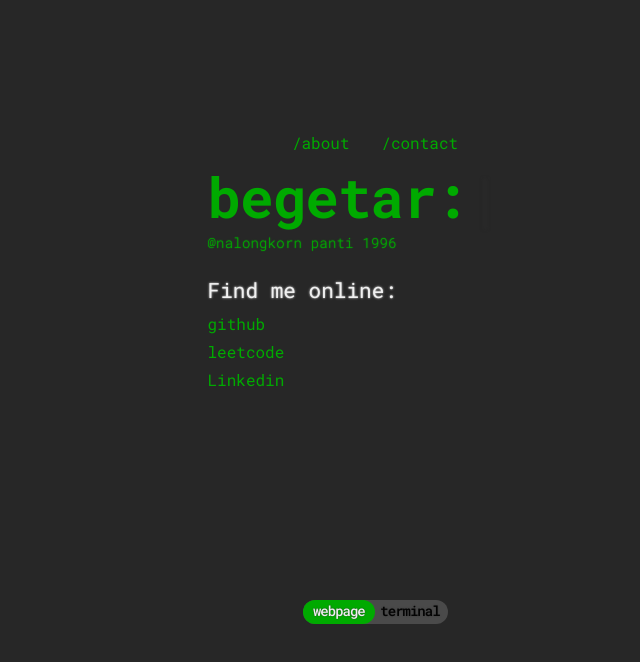
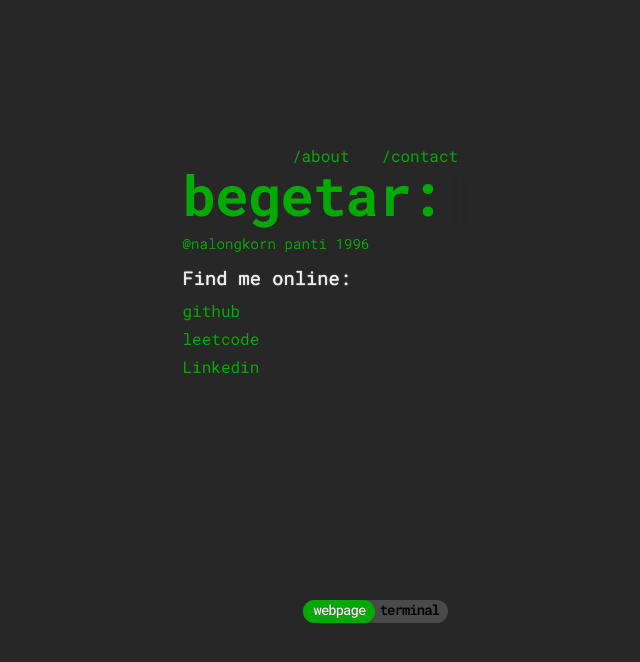
Before and after one commit to Justar96/justar96.github.io, a plain HTML site: page index.html in a window 1280 px wide. Shown: the whole page, without its empty margins (265-905 px from the left). Drawn offline with Linux system fonts and the light colour scheme.

Commit message:
Update style.css

```diff
--- a/style.css
+++ b/style.css
@@ -6,13 +6,15 @@
 
 :root {
   --text-color: #00aa00;
+  --text-color-w: #f0f0f0;
+  --text-color-b: #030303;
 }
 
 body {
-  font-family: "Roboto Mono";
+  font-family: "Roboto Mono", monospace;
   background-color: #272727;
   color: #ccc;
-  font-size: 18px;
+  font-size: 16px;
   line-height: 1;
 
 }
@@ -43,12 +45,12 @@ body {
 
 #toggle-btn-left {
   color: #f0f0f0;
-  text-shadow: 0 0 0.1em #333333;
+  text-shadow: 0 0 0.05em #333333;
 }
 
 #toggle-btn-right {
   color: #030303;
-  text-shadow: 0 0 0.1em #333333;
+  text-shadow: 0 0 0.05em #333333;
 }
 
 #btn {
@@ -64,10 +66,11 @@ body {
 }
 
 h1 {
-  font-family: "Roboto Mono";
+  font-family: "Roboto Mono", monospace;
   font-weight: bold;
   text-shadow: none;
-  margin-top: -10px;
+  margin-top: -25px;
+  margin-bottom: 10px;
   color: var(--text-color);
   font-size: 56px;
   letter-spacing: -1px;
@@ -80,7 +83,6 @@ h1 span {
 
 h1:hover span:nth-child(1) {
   margin-right: 5px;
-  letter-spacing: 0.1px;
 }
 
 h1:hover span:nth-child(2)::before {
@@ -89,7 +91,6 @@ h1:hover span:nth-child(2)::before {
 
 h1:hover span:nth-child(2) {
   margin-left: 10px;
-  letter-spacing: 0.5px;
 }
 
 h1:hover span:nth-child(2):after {
@@ -113,31 +114,37 @@ h1:hover span:nth-child(5):after {
   content: ')';
 }
 
-/* @keyframes animate{
+#h3-1stpage {
+  color: #f0f0f0;
+  margin-bottom: 5px;
+  font-family: "Roboto Mono", monospace;
+  font-weight: 400;
+  animation: animate 7s linear infinite;
+}
+@keyframes animate{
 
-  0%
+  0%,65%
   {
-    color: var(--text-color);
+    color: var(--text-color-w);
     text-shadow: none;
   }
-  35%,80%
+  25%,50%,80%
   {
-    color: var(--text-color);
-    text-shadow: 0 0 8px var(--text-color),
-    0 0 10px var(--text-color),
-    0 0 25px var(--text-color),
-    0 0 40px var(--text-color),
-    0 0 78px var(--text-color)
+    color: var(--text-color-w);
+    text-shadow: 0 0 1px var(--text-color-w),
+    0 0 1.5px var(--text-color-w),
+    0 0 2px var(--text-color-w),
+    0 0 4px var(--text-color-w);
   }
-  50%,100%
+  0%,35%
   {
-    color: var(--text-color);
+    color: var(--text-color-w);
     text-shadow: none;
   }
-} */
+}
 
 h2 {
-  font-family: "Roboto Mono";
+  font-family: "Roboto Mono", monospace;
   font-weight: 450;
   text-shadow: 0 0 0.1em #00aa00;
   color: var(--text-color);
@@ -149,26 +156,19 @@ h2 {
 }
 
 h3 {
-  font-family: "Roboto Mono";
+  font-family: "Roboto Mono", monospace;
   color: var(--text-color);
 }
 
-#h3-1stpage {
-  color: #f0f0f0;
-  margin-bottom: 5px;
-  font-family: "Roboto Mono";
-  font-weight: 400;
-  text-shadow: 0 0 0.1em #f0f0f0;
-}
-
 h5 {
-  font-family: "Roboto Mono";
+  font-family: "Roboto Mono", monospace;
   font-weight: 300;
-  text-shadow: 0 0 0.1em #00aa00;
+  text-shadow: 0 0 0.01em #00aa00;
   color: var(--text-color);
   font-size: 14px;
-  letter-spacing: 0.2px;
-  margin-bottom: 30px;
+  letter-spacing: 0.1px;
+  margin-top: 15px;
+  margin-bottom: 18px;
 }
 
 #about {
@@ -212,7 +212,7 @@ h5 {
 }
 
 #new_win {
-  font-family: "Roboto Mono";
+  font-family: "Roboto Mono", monospace;
   font-weight: 350;
   text-shadow: 0 0 0.1em #f0f0f0;
   color: #f0f0f0;
@@ -277,7 +277,7 @@ nav ul li {
   height: 65vh;
   justify-content: center;
   align-items: center;
-  animation: fadeInAnimation 0.25s ease-in-out 0s forwards;
+  animation: fadeInAnimation 0.3s ease-in-out 0s forwards;
 }
 
 .container-toggle {
@@ -287,11 +287,11 @@ nav ul li {
   height: 65vh;
   justify-content: left;
   align-items: left;
-  animation: fadeInAnimation 0.4s ease-in-out 0s forwards;
+  animation: fadeInAnimation 0.3s ease-in-out 0s forwards;
 }
 
 main {
-  width: 350px;
+  width: 400px;
   margin-top: 15px;
   margin-left: 15px;
   justify-content: center;
@@ -299,12 +299,10 @@ main {
 
 .hidden {
   display: none;
-
 }
 
 .container-toggle {
   display: none;
-
 }
 
 @-webkit-keyframes fadeInAnimation {
@@ -348,14 +346,14 @@ main {
 }
 
 .cursor {
-  font-family: "Roboto Mono";
+  font-family: "Roboto Mono", monospace;
   text-shadow: 0 0 0.05em #292929;
   font-weight: 700;
   animation: 1s blink step-end infinite;
 }
 
 .cursor_2 {
-  font-family: "Roboto Mono";
+  font-family: "Roboto Mono", monospace;
   text-shadow: 0 0 0.05em #333;
   font-weight: 700;
   animation: 1s blink step-end infinite;
@@ -369,18 +367,11 @@ main {
   animation: 1s blink-2 step-end infinite;
 }
 
-/* pre.caret-underscore > span {
-  animation: blink 1s step-end infinite;
-  border-bottom: 3px solid white;
-} */
-
 @keyframes blink {
-
   from,
   to {
     color: transparent;
   }
-
   50% {
     color: var(--text-color);
     text-shadow: 0 0 0.1em var(--text-color);
@@ -388,12 +379,10 @@ main {
 }
 
 @keyframes blink-2 {
-
   from,
   to {
     color: transparent;
   }
-
   50% {
     color: #292929;
     text-shadow: 0 0 0.1em #292929;
@@ -462,7 +451,7 @@ main {
   outline: none;
   font-family: "Roboto Mono", monospace;
   font-style: normal;
-  animation: typing 2.5s steps(42, end) forwards;
+  animation: typing 2.4s steps(32, end) forwards;
 }
 
 #terminalReslutsCont {
@@ -497,7 +486,6 @@ main {
   from {
     width: 0
   }
-
   to {
     width: 50%
   }
```
